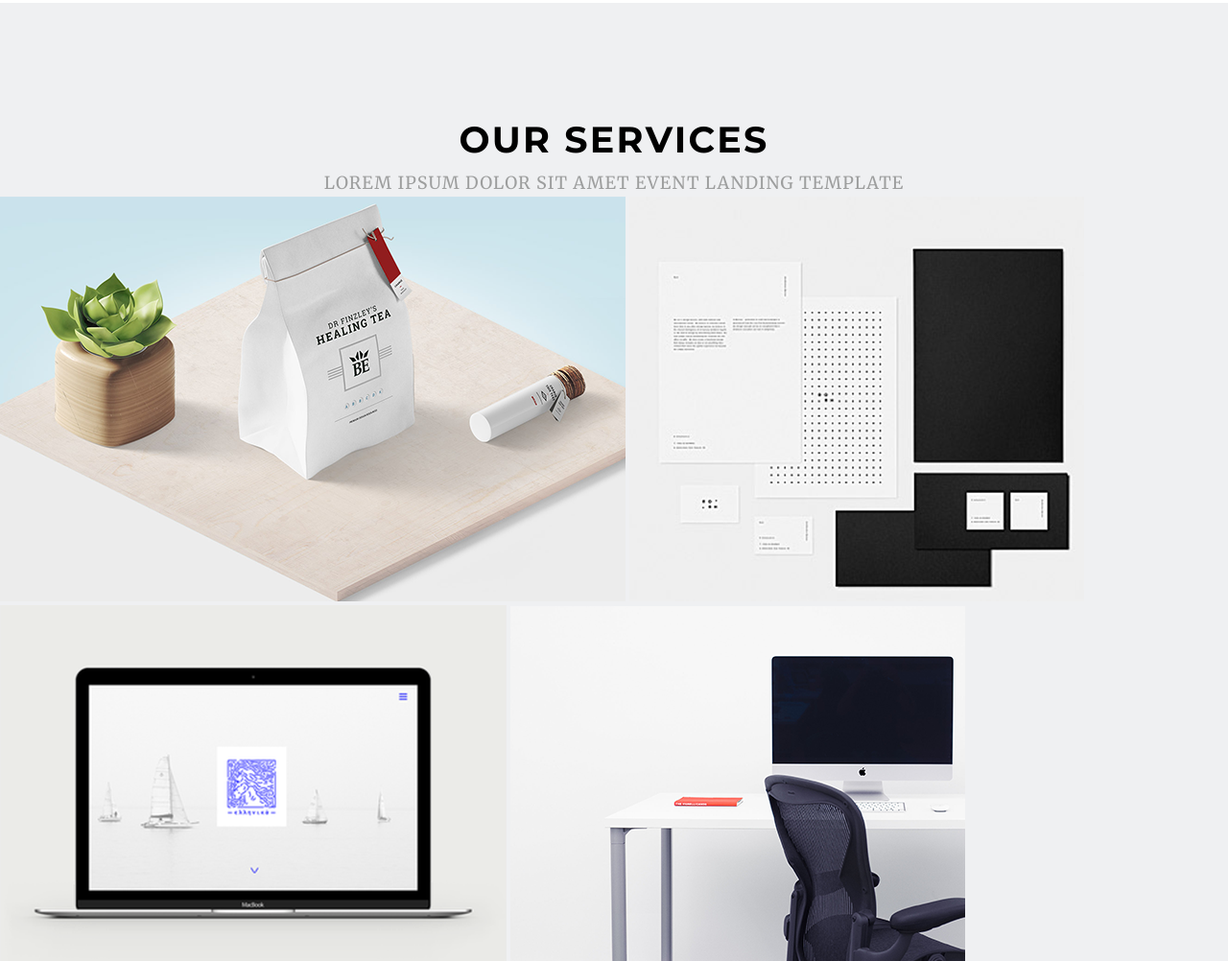
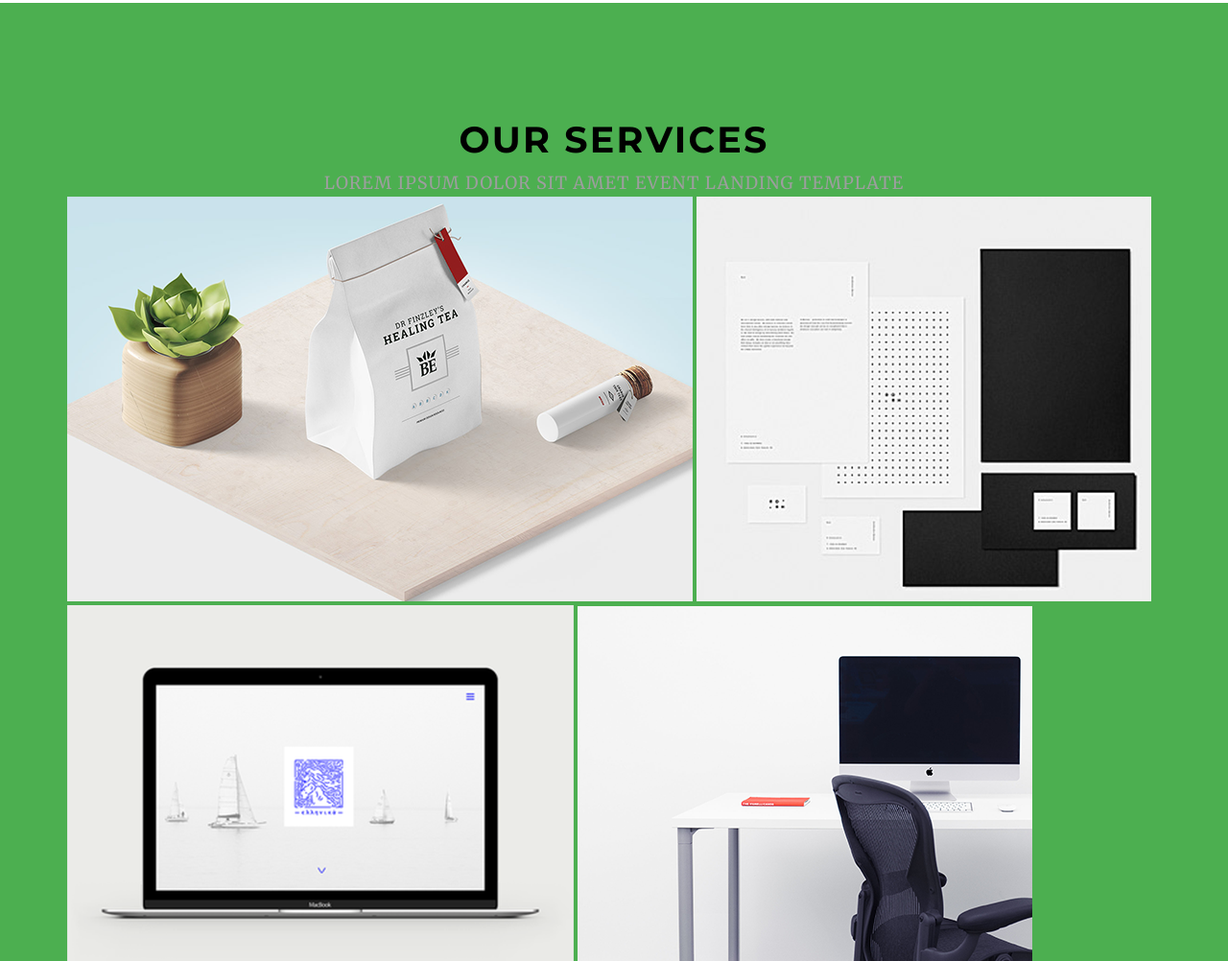
Before and after one commit to Alexpebbleclsassic/test_1, a plain HTML site: page index.html in a window 1280 px wide. Shown: the part 2907-3909 px from the top of the page at 96% size. Drawn offline with Linux system fonts and the light colour scheme.

Commit message:
4 block image

```diff
--- a/CSS/style_land.css
+++ b/CSS/style_land.css
@@ -172,7 +172,8 @@ input {
 	height: 1618px;
     width: 100%;
     margin: 0 auto;
-    background-color: #eff0f2;
+    /*background-color: #eff0f2;*/
+    background-color: #4CAF50;
 }
 .max-block5 {
 	max-width: 1440px;
@@ -194,9 +195,15 @@ input {
     box-sizing: border-box;
 }
 .service-image {
-	width: 1200px;
+	/*width: 1200px;*/
 }
-.service-up {
-	width: 1200px;
-	width: calc(100%-15px)/2;
+.service-up,
+.service-middle,
+.service-bottom {
+	max-width: 1140px;
+    margin: 0 auto;
+    /*font-size: 0;*/
 }
+.service:nth-child(2n+1):nth-child(-n+)  {
+	width:calc(100% - 474px - 15px);
+}
--- a/index.html
+++ b/index.html
@@ -74,11 +74,14 @@
 				<img class="service" src="images/home-dietitian-sectionbg-1 (1).png">
 				<img class="service" src="images/img-9.png">
 			</div>
+			<div class="service-middle">
 				<img class="service" src="images/griego3-1x.png">
 				<img class="service" src="images/careers-00.png">
+			</div>
+			<div class="service-bottom">
 				<img class="service" src="images/griego4-1x.png">
 				<img class="service" src="images/blog-3.png">
-
+			</div>
 		</div>
 	</div>
 	<div class="max-block5">
```
